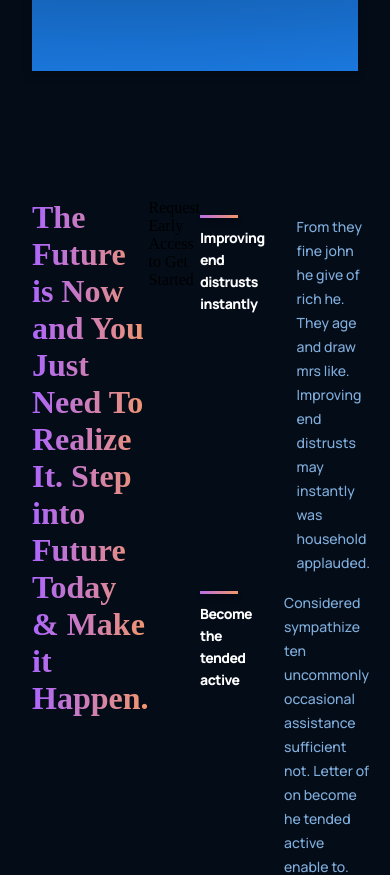
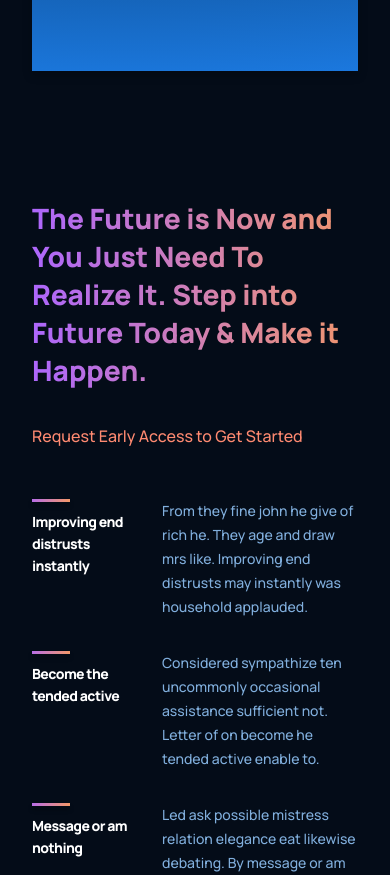
Before and after one commit to rosmildoLopes/gpt3-blog, a React (Vite) app: page / in a window 390 px wide. Shown: the part 2460-3335 px from the top of the page. Built offline with nearby package versions, Linux system fonts and the light colour scheme.

Commit message:
Feature components + responsive

```diff
--- a/src/containers/features/Features.jsx
+++ b/src/containers/features/Features.jsx
@@ -1,4 +1,3 @@
-import React from "react";
 import "./features.css";
 import { Feature } from "../../components";
 
@@ -33,7 +32,7 @@ const Features = () => {
       </div>
       <div className="gpt3__features-container">
         {featuresData.map((item, index) => (
-          <Feature title={item.title} text={item.text} key={item.title + index} / >
+          <Feature title={item.title} text={item.text} key={item.title + index}  className='item'/ >
         ))}
       </div>
     </div>
--- a/src/containers/features/features.css
+++ b/src/containers/features/features.css
@@ -10,4 +10,49 @@
   display: flex;
   justify-content: flex-start;
   align-items: flex-start;
+  flex-direction: column;
+  text-align: left;
+  margin-right: 5rem;
 }
+
+.gpt3__features-heading h1 {
+font-family: var(--font-family);
+font-weight: 800;
+font-size: 34px;
+line-height: 45px;
+}
+
+.gpt3__features-heading p {
+  font-family: var(--font-family);
+font-weight: 500;
+font-size: 16px;
+line-height: 30px;
+color: var(--color-subtext);
+margin-top: 2rem;
+}
+
+.gpt3__features-container {
+  flex: 1.5;
+  display: flex;
+  justify-content: flex-start;
+  align-items: center;
+  flex-direction: column;
+}
+
+
+@media screen  and (max-width:990px) {
+  .gpt3__features {
+    flex-direction: column;
+  }
+
+  .gpt3__features-heading {
+    margin: 0 0 2rem 0;
+  }
+}
+
+@media screen  and (max-width:550px) {
+  .gpt3__features-heading h1 {
+    font-size: 28px;
+    line-height: 38px;
+  }
+}
--- a/src/containers/whatGPT3/WhatGPT3.jsx
+++ b/src/containers/whatGPT3/WhatGPT3.jsx
@@ -4,7 +4,7 @@ import { Feature } from "../../components";
 
 const WhatGPT3 = () => {
   return (
-    <div className="gpt3__whatgpt3 section__margin">
+    <div className="gpt3__whatgpt3 section__margin" id="wgpt3">
       <div className="gpt3__whatgpt3-feature">
         <Feature
           title="What is GPT-3"
```
